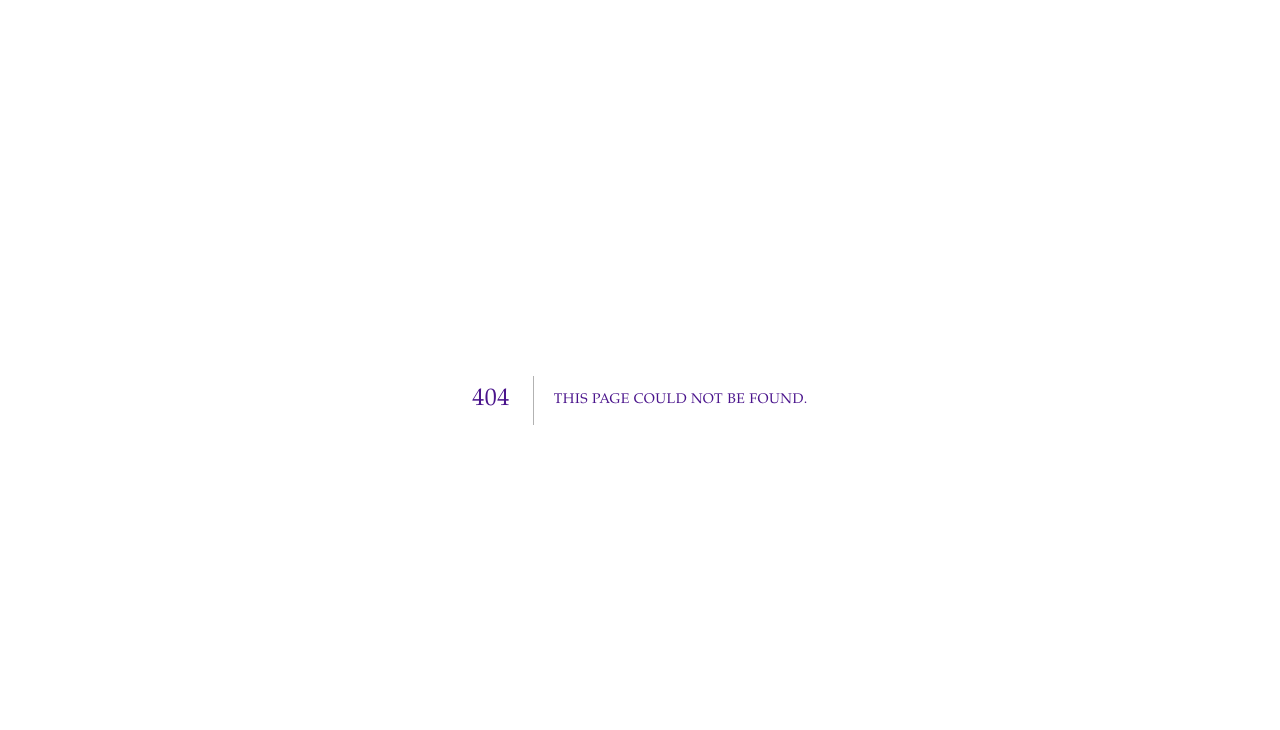
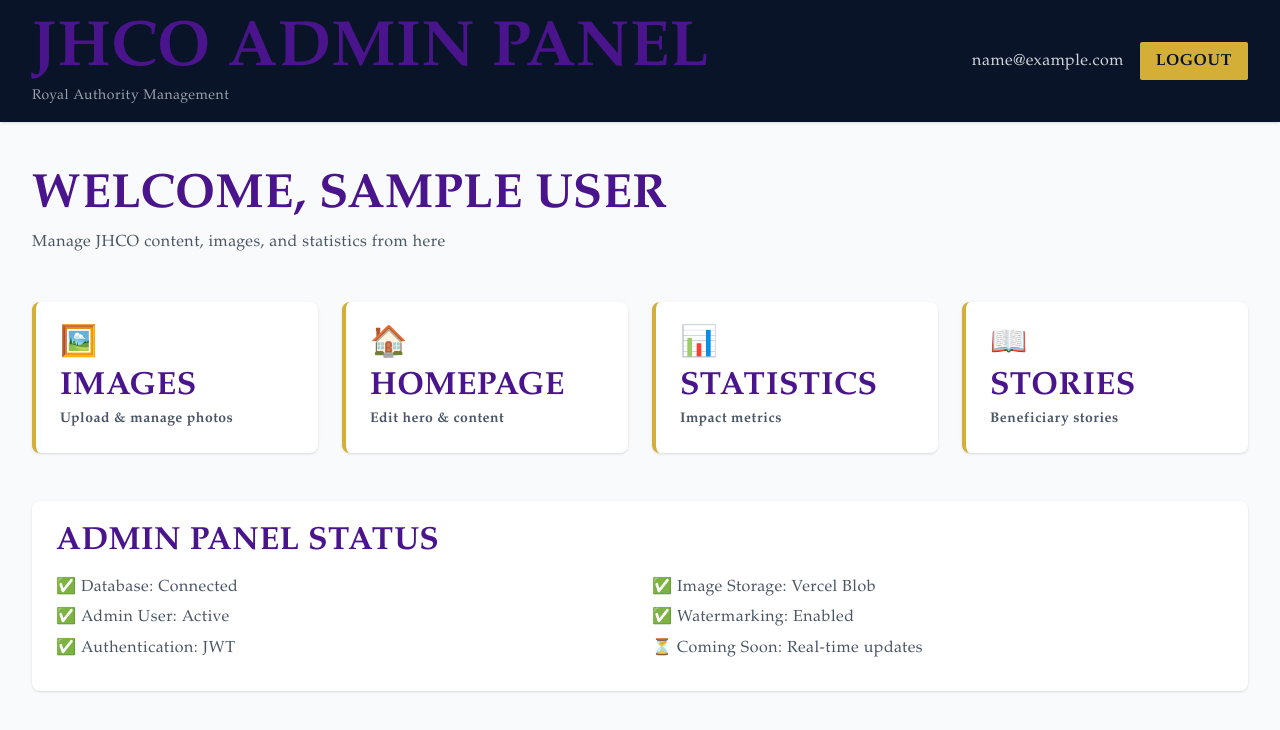
Before and after one commit to ramsharef1/jhco-org, a Next.js app: page /admin/dashboard in a window 1280 px wide. Before the commit this address had no page. Shown: the top 730 px of the page. Built offline with nearby package versions, Linux system fonts and the light colour scheme; sample sign-in values are in the browser's storage.

Commit message:
Add admin login and dashboard UI

```diff
--- /dev/null
+++ b/app/admin/dashboard/page.tsx
@@ -0,0 +1,125 @@
+'use client';
+
+import { useEffect, useState } from 'react';
+import { useRouter } from 'next/navigation';
+import Link from 'next/link';
+
+export default function AdminDashboard() {
+  const router = useRouter();
+  const [user, setUser] = useState<any>(null);
+  const [loading, setLoading] = useState(true);
+
+  useEffect(() => {
+    const token = localStorage.getItem('admin_token');
+    const userStr = localStorage.getItem('admin_user');
+
+    if (!token || !userStr) {
+      router.push('/admin/login');
+      return;
+    }
+
+    try {
+      setUser(JSON.parse(userStr));
+      setLoading(false);
+    } catch (err) {
+      router.push('/admin/login');
+    }
+  }, [router]);
+
+  const handleLogout = () => {
+    localStorage.removeItem('admin_token');
+    localStorage.removeItem('admin_user');
+    router.push('/admin/login');
+  };
+
+  if (loading) {
+    return <div className="flex items-center justify-center min-h-screen">Loading...</div>;
+  }
+
+  return (
+    <div className="min-h-screen bg-gray-50">
+      {/* Header */}
+      <header className="bg-[#0a1428] text-white shadow">
+        <div className="max-w-7xl mx-auto px-4 sm:px-6 lg:px-8 py-4 flex justify-between items-center">
+          <div>
+            <h1 className="text-2xl font-bold">JHCO Admin Panel</h1>
+            <p className="text-gray-400 text-sm">Royal Authority Management</p>
+          </div>
+          <div className="flex items-center gap-4">
+            <span className="text-gray-300">{user?.email}</span>
+            <button
+              onClick={handleLogout}
+              className="bg-[#d4af37] text-[#0a1428] px-4 py-2 rounded font-semibold hover:bg-yellow-500 transition-colors"
+            >
+              Logout
+            </button>
+          </div>
+        </div>
+      </header>
+
+      <main className="max-w-7xl mx-auto px-4 sm:px-6 lg:px-8 py-12">
+        {/* Welcome */}
+        <div className="mb-12">
+          <h2 className="text-3xl font-bold text-[#0a1428] mb-2">Welcome, {user?.name}</h2>
+          <p className="text-gray-600">Manage JHCO content, images, and statistics from here</p>
+        </div>
+
+        {/* Quick Actions Grid */}
+        <div className="grid grid-cols-1 md:grid-cols-2 lg:grid-cols-4 gap-6">
+          {/* Images */}
+          <Link href="/admin/images">
+            <div className="bg-white rounded-lg shadow hover:shadow-lg transition-shadow p-6 cursor-pointer border-l-4 border-[#d4af37]">
+              <div className="text-3xl mb-2">🖼️</div>
+              <h3 className="font-bold text-lg text-[#0a1428] mb-1">Images</h3>
+              <p className="text-gray-600 text-sm">Upload & manage photos</p>
+            </div>
+          </Link>
+
+          {/* Homepage */}
+          <Link href="/admin/homepage">
+            <div className="bg-white rounded-lg shadow hover:shadow-lg transition-shadow p-6 cursor-pointer border-l-4 border-[#d4af37]">
+              <div className="text-3xl mb-2">🏠</div>
+              <h3 className="font-bold text-lg text-[#0a1428] mb-1">Homepage</h3>
+              <p className="text-gray-600 text-sm">Edit hero & content</p>
+            </div>
+          </Link>
+
+          {/* Statistics */}
+          <Link href="/admin/statistics">
+            <div className="bg-white rounded-lg shadow hover:shadow-lg transition-shadow p-6 cursor-pointer border-l-4 border-[#d4af37]">
+              <div className="text-3xl mb-2">📊</div>
+              <h3 className="font-bold text-lg text-[#0a1428] mb-1">Statistics</h3>
+              <p className="text-gray-600 text-sm">Impact metrics</p>
+            </div>
+          </Link>
+
+          {/* Stories */}
+          <Link href="/admin/stories">
+            <div className="bg-white rounded-lg shadow hover:shadow-lg transition-shadow p-6 cursor-pointer border-l-4 border-[#d4af37]">
+              <div className="text-3xl mb-2">📖</div>
+              <h3 className="font-bold text-lg text-[#0a1428] mb-1">Stories</h3>
+              <p className="text-gray-600 text-sm">Beneficiary stories</p>
+            </div>
+          </Link>
+        </div>
+
+        {/* Status Section */}
+        <div className="mt-12 bg-white rounded-lg shadow p-6">
+          <h3 className="text-lg font-bold text-[#0a1428] mb-4">Admin Panel Status</h3>
+          <div className="grid grid-cols-1 md:grid-cols-2 gap-6">
+            <div>
+              <p className="text-gray-600 mb-2">✅ Database: Connected</p>
+              <p className="text-gray-600 mb-2">✅ Admin User: Active</p>
+              <p className="text-gray-600 mb-2">✅ Authentication: JWT</p>
+            </div>
+            <div>
+              <p className="text-gray-600 mb-2">✅ Image Storage: Vercel Blob</p>
+              <p className="text-gray-600 mb-2">✅ Watermarking: Enabled</p>
+              <p className="text-gray-600 mb-2">⏳ Coming Soon: Real-time updates</p>
+            </div>
+          </div>
+        </div>
+      </main>
+    </div>
+  );
+}
--- /dev/null
+++ b/app/admin/layout.tsx
@@ -0,0 +1,8 @@
+export const metadata = {
+  title: 'JHCO Admin Panel',
+  description: 'Admin panel for JHCO content management',
+};
+
+export default function AdminLayout({ children }: { children: React.ReactNode }) {
+  return <>{children}</>;
+}
--- /dev/null
+++ b/app/admin/login/page.tsx
@@ -0,0 +1,115 @@
+'use client';
+
+import { useState } from 'react';
+import { useRouter } from 'next/navigation';
+import Link from 'next/link';
+
+export default function AdminLoginPage() {
+  const router = useRouter();
+  const [email, setEmail] = useState('admin@convertec.cloud');
+  const [password, setPassword] = useState('');
+  const [error, setError] = useState('');
+  const [loading, setLoading] = useState(false);
+
+  const handleLogin = async (e: React.FormEvent) => {
+    e.preventDefault();
+    setError('');
+    setLoading(true);
+
+    try {
+      const response = await fetch('/api/admin/auth', {
+        method: 'POST',
+        headers: { 'Content-Type': 'application/json' },
+        body: JSON.stringify({ email, password, action: 'login' }),
+      });
+
+      const data = await response.json();
+
+      if (!response.ok) {
+        setError(data.error || 'Login failed');
+        setLoading(false);
+        return;
+      }
+
+      // Save token to localStorage
+      localStorage.setItem('admin_token', data.token);
+      localStorage.setItem('admin_user', JSON.stringify(data.user));
+
+      // Redirect to dashboard
+      router.push('/admin/dashboard');
+    } catch (err) {
+      setError('Connection error. Please try again.');
+      setLoading(false);
+    }
+  };
+
+  return (
+    <div className="min-h-screen flex items-center justify-center bg-gradient-to-br from-[#0a1428] to-[#1a2840]">
+      <div className="w-full max-w-md">
+        {/* Header */}
+        <div className="text-center mb-8">
+          <h1 className="text-4xl font-bold text-white mb-2">JHCO Admin</h1>
+          <p className="text-gray-400">Royal Authority Platform</p>
+        </div>
+
+        {/* Login Card */}
+        <div className="bg-white rounded-lg shadow-2xl p-8">
+          <form onSubmit={handleLogin} className="space-y-6">
+            {/* Email */}
+            <div>
+              <label className="block text-sm font-medium text-gray-700 mb-2">
+                Email Address
+              </label>
+              <input
+                type="email"
+                value={email}
+                onChange={(e) => setEmail(e.target.value)}
+                className="w-full px-4 py-2 border border-gray-300 rounded-lg focus:ring-2 focus:ring-[#d4af37] focus:border-transparent outline-none"
+                placeholder="admin@example.com"
+                required
+              />
+            </div>
+
+            {/* Password */}
+            <div>
+              <label className="block text-sm font-medium text-gray-700 mb-2">
+                Password
+              </label>
+              <input
+                type="password"
+                value={password}
+                onChange={(e) => setPassword(e.target.value)}
+                className="w-full px-4 py-2 border border-gray-300 rounded-lg focus:ring-2 focus:ring-[#d4af37] focus:border-transparent outline-none"
+                placeholder="Enter your password"
+                required
+              />
+            </div>
+
+            {/* Error Message */}
+            {error && (
+              <div className="bg-red-50 border border-red-200 text-red-700 px-4 py-3 rounded">
+                {error}
+              </div>
+            )}
+
+            {/* Login Button */}
+            <button
+              type="submit"
+              disabled={loading}
+              className="w-full bg-[#0a1428] text-white py-2 px-4 rounded-lg font-semibold hover:bg-[#d4af37] hover:text-[#0a1428] transition-colors disabled:opacity-50"
+            >
+              {loading ? 'Logging in...' : 'Login'}
+            </button>
+          </form>
+
+          {/* Footer */}
+          <div className="mt-6 pt-6 border-t border-gray-200">
+            <p className="text-center text-sm text-gray-600">
+              Authorized users only
+            </p>
+          </div>
+        </div>
+      </div>
+    </div>
+  );
+}
```
